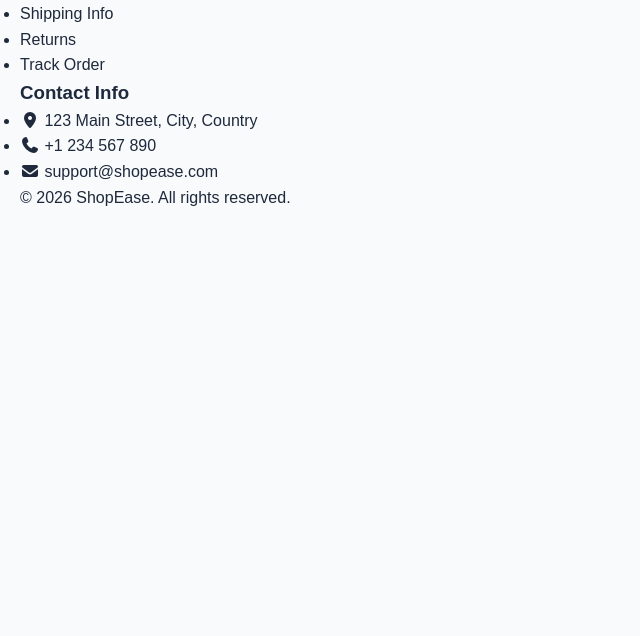
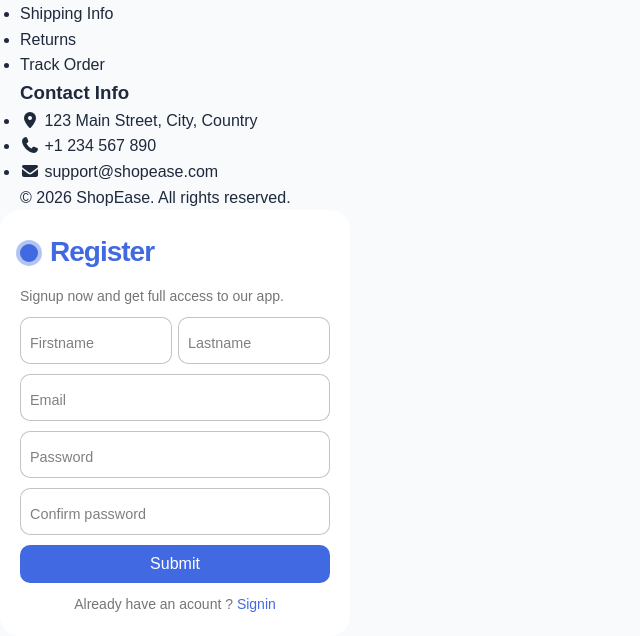
Before and after one commit to Mack-0409/ecommerce-website, a Django app: page / in a window 1280 px wide. Shown: the part 4204-4840 px from the top of the page, without its empty margins (0-640 px from the left). Before the commit the page ends 4410 px from the top, so only its background shows below. Run offline with Django 5.2, Linux system fonts and the light colour scheme; some libraries are stand-ins or nearby versions.

Commit message:
Add registration form to index.html
Added a registration form with fields for firstname, lastname, email, password, and confirmation.

```diff
--- a/myproject/templates/index.html
+++ b/myproject/templates/index.html
@@ -385,3 +385,41 @@
     </footer>
 </body>
 </html>
+
+
+<!-- -------------------------------------------------------------------------------------------------------------------------------------------------------------------------------------------------------------------------------------------------------------- -->
+
+<!-- REGISTOR FORM -->
+
+<!-- From Uiverse.io by Yaya12085 -->
+<form class="form">
+    <p class="title">Register </p>
+    <p class="message">Signup now and get full access to our app. </p>
+        <div class="flex">
+        <label>
+            <input required="" placeholder="" type="text" class="input">
+            <span>Firstname</span>
+        </label>
+
+        <label>
+            <input required="" placeholder="" type="text" class="input">
+            <span>Lastname</span>
+        </label>
+    </div>
+
+    <label>
+        <input required="" placeholder="" type="email" class="input">
+        <span>Email</span>
+    </label>
+
+    <label>
+        <input required="" placeholder="" type="password" class="input">
+        <span>Password</span>
+    </label>
+    <label>
+        <input required="" placeholder="" type="password" class="input">
+        <span>Confirm password</span>
+    </label>
+    <button class="submit">Submit</button>
+    <p class="signin">Already have an acount ? <a href="#">Signin</a> </p>
+</form>
```
